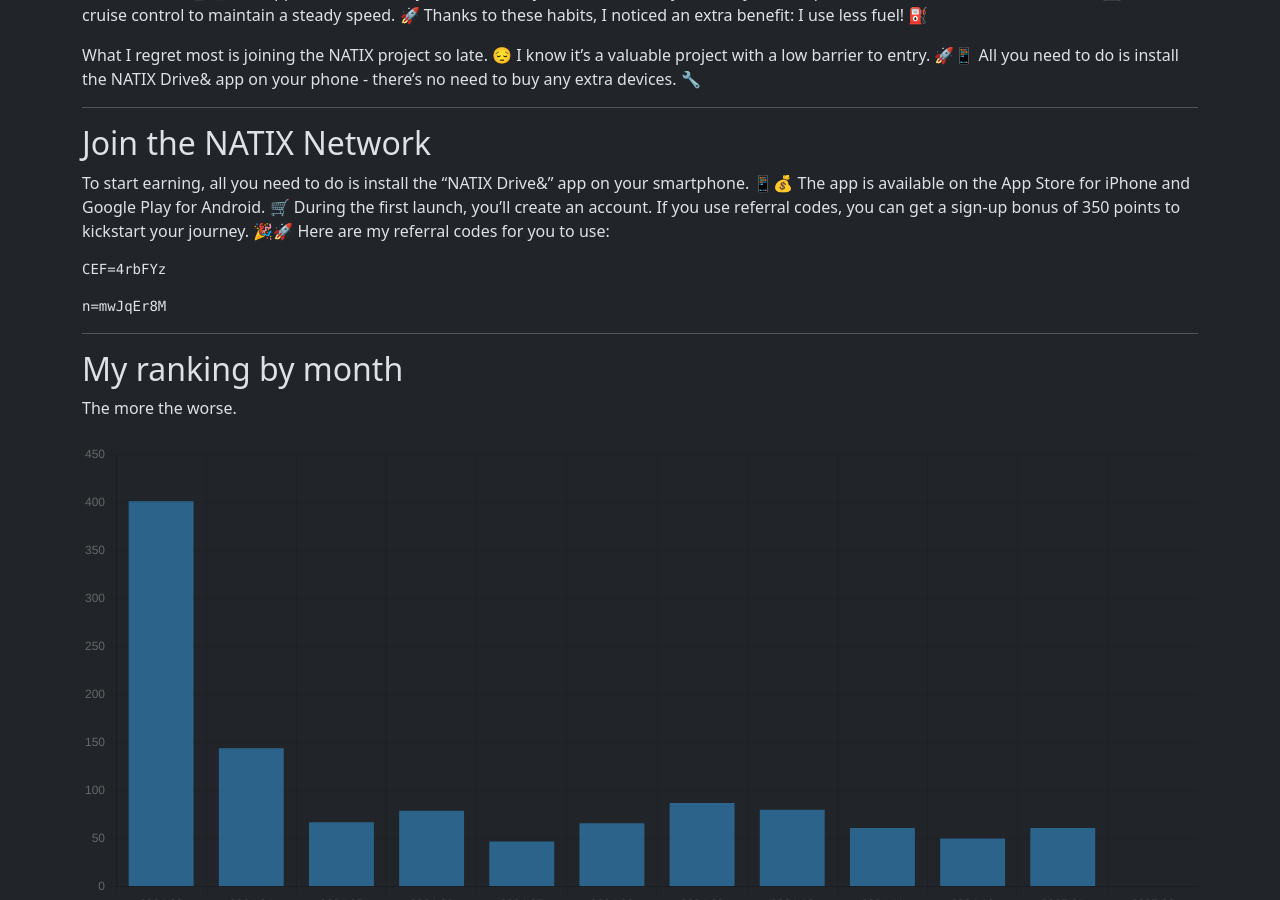
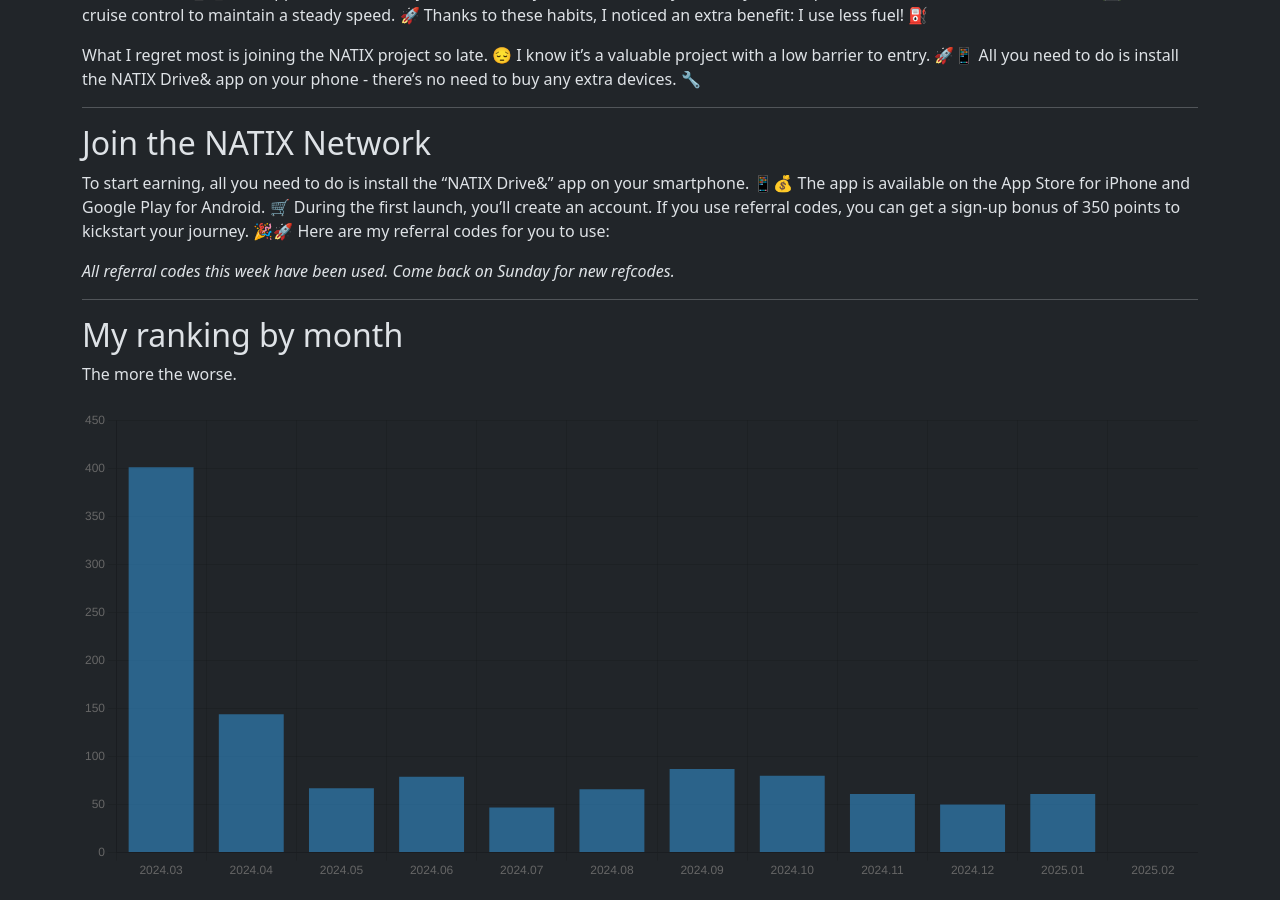
Before and after one commit to torrocus/natix, a Jekyll site: the page built from index.md, in a window 1280 px wide and 900 px high, scrolled down 2351 px. Built offline with Jekyll 4.4.1, drawn with Linux system fonts in a browser that asks for light colours; comment, search, counter and statistics services are not loaded.

Commit message:
Remove used referrer codes

````diff
--- a/index.md
+++ b/index.md
@@ -136,18 +136,10 @@ If you use referral codes, you can get a sign-up bonus of 350 points to kickstar
 🎉🚀
 Here are my referral codes for you to use:
 <!-- NATIX-REFERRAL-CODES-LIST:START -->
-```
-CEF=4rbFYz
-```
+<!-- NATIX-REFERRAL-CODES-LIST:END -->
 
-```
-n=mwJqEr8M
-```
-<!-- NATIX-REFERRAL-CODES-LIST:END -->
-<!--
 _All referral codes this week have been used.
 Come back on Sunday for new refcodes._
--->
 
 ---
 
````
